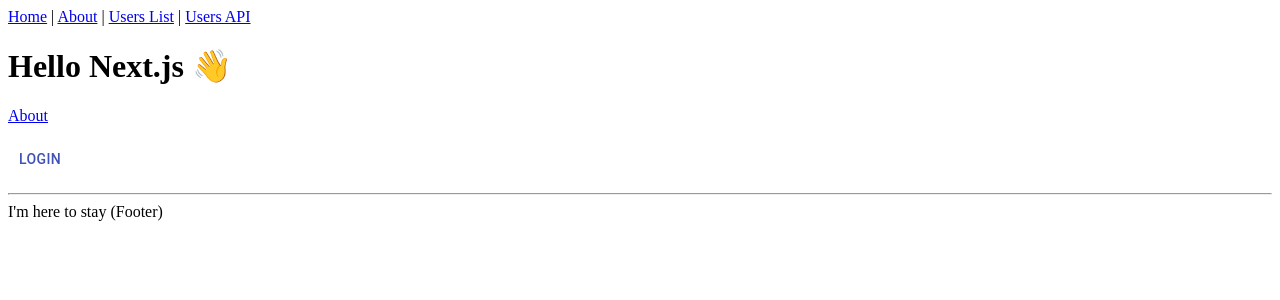
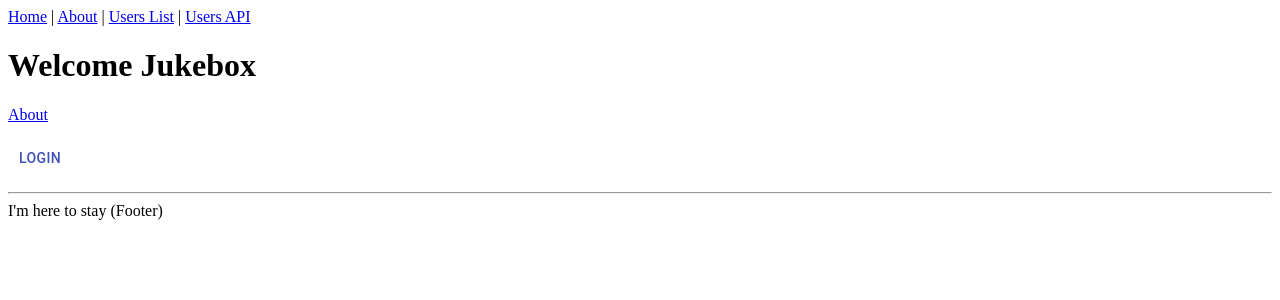
Before and after one commit to chanthamoney/jukebox, a Next.js app: page / in a window 1280 px wide. Shown: the top 300 px of the page. Built offline with nearby package versions, Linux system fonts and the light colour scheme.

Commit message:
no package lock

```diff
--- a/src/pages/index.tsx
+++ b/src/pages/index.tsx
@@ -5,8 +5,8 @@
 
 const IndexPage = () => (
   <div>
-    <Layout title="Home | Next.js + TypeScript Example">
-      <h1>Hello Next.js 👋</h1>
+    <Layout title="jukebox">
+      <h1>Welcome Jukebox</h1>
       <p>
         <Link href="/about">
           <a>About</a>
```
Also changed, not shown: 1 other file (tests, documents, lock files or other folders).
